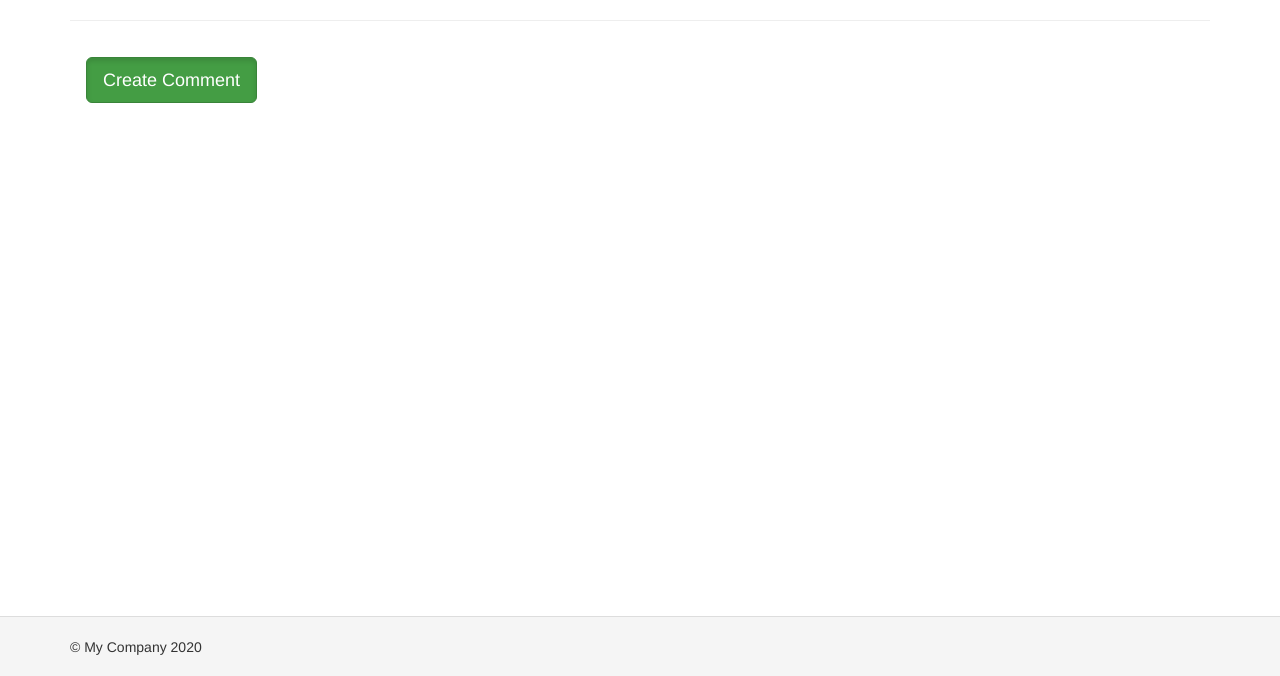
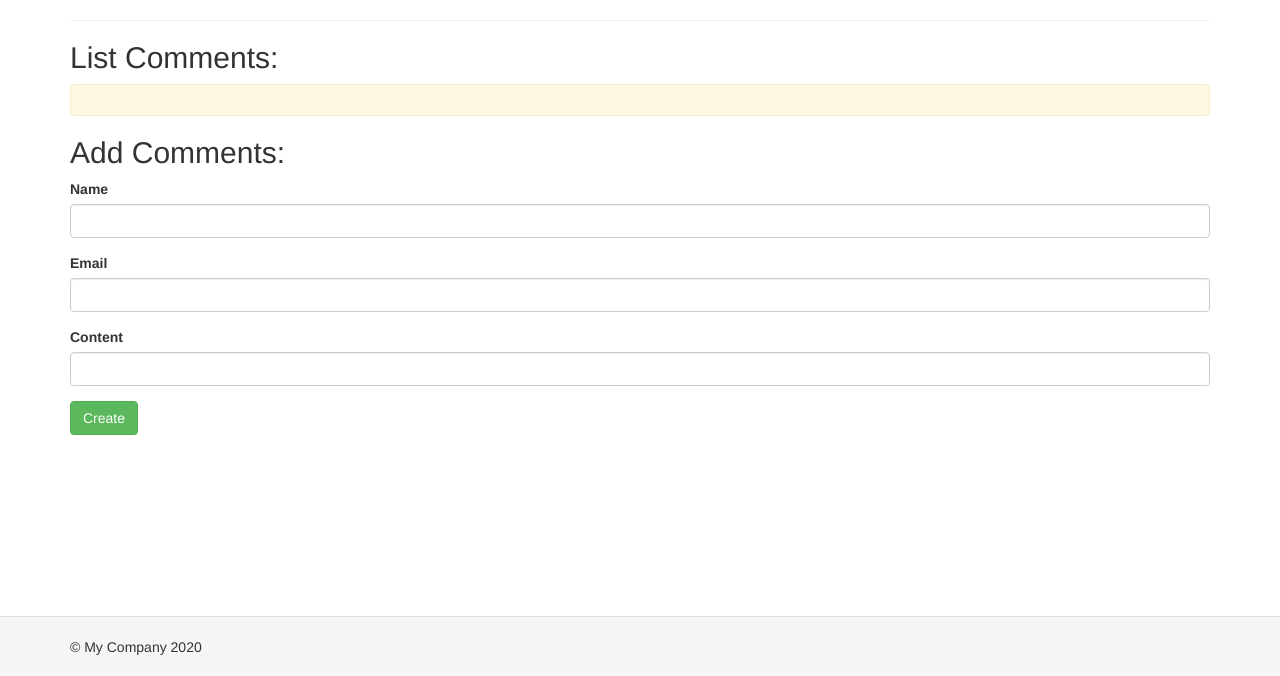
Before and after one commit to HiroRey/Test, a Yii app: template views/post/view.php in a window 1280 px wide. Shown: the part 124-800 px from the top of the page. Run offline with PHP 8.4 and a stand-in for Yii, Linux system fonts and the light colour scheme; the template is opened without the code that fills it, so the values that code supplies are empty; form fields are guessed from the names that the template uses; some libraries are stand-ins or nearby versions.

Commit message:
add create comments in project

```diff
--- a/config/db.php
+++ b/config/db.php
@@ -3,8 +3,8 @@
 return [
     'class' => 'yii\db\Connection',
     'dsn' => 'mysql:host=localhost;dbname=myblog',
-    'username' => 'newUser',
-    'password' => '24z5yyzyX_',
+    'username' => 'myblogUser',
+    'password' => '123456',
     'charset' => 'utf8',
 
     // Schema cache options (for production environment)
--- a/models/Comment.php
+++ b/models/Comment.php
@@ -13,7 +13,7 @@ use Yii;
  * @property string|null $content
  * @property string|null $currentDataCreate
  * @property int|null $postId
- * @property Comment[] $comments
+ * @property Post[] $post
  */
 class Comment extends \yii\db\ActiveRecord
 {
@@ -53,8 +53,8 @@ class Comment extends \yii\db\ActiveRecord
         ];
     }
 
-    public function getComments()
+    public function getPost()
     {
-        $this->hasMany(Comment::class, ['postId' => $this->id]);
+       return $this->hasOne(Post::class, ['id' => 'postId']);
     }
 }
--- a/models/Post.php
+++ b/models/Post.php
@@ -12,6 +12,7 @@ use Yii;
  * @property string|null $shortDescription
  * @property string|null $createData
  * @property string|null $description
+ * @property Comment[] $comments
  */
 class Post extends \yii\db\ActiveRecord
 {
@@ -61,4 +62,9 @@ class Post extends \yii\db\ActiveRecord
             self::SCENARIO_USER_EDIT => ['title', 'shortDescription', 'description']
         ]);
     }
+
+    public function getComments()
+    {
+       return $this->hasMany(Comment::class, ['postId' => 'id']);
+    }
 }
--- a/views/post/view.php
+++ b/views/post/view.php
@@ -1,7 +1,10 @@
 <?php
 /**
+ * @var \app\models\Comment $commentt
  * @var \app\models\Post $post
  */
+use yii\helpers\Html;
+use yii\widgets\ActiveForm;
 ?>
 
 <table class="table">
@@ -22,14 +25,26 @@
 </table>
 
 <hr>
+<h2>List Comments:</h2>
+    <div class="alert alert-warning" role="alert">
+        <?php foreach ($post->comments as $comment) : ?>
+            <h3><?=$comment->name ?></h3>
+            <h3><?=$comment->email ?></h3>
+            <h4><?=$comment->currentDataCreate ?></h4>
+            <p><?=$comment->content ?></p>
+            <p>Name post: <?=$comment->post->title ?></p>
+            <hr>
+        <?php endforeach; ?>
+    </div>
+<h2>Add Comments:</h2>
+<?php  $form = ActiveForm::begin(['action' => '/post/comment/?id=' . $post->id]) ?>
 
-<div class="alert alert-light" role="alert">
-    <?=\yii\helpers\Html::a('Create Comment', "/post/createComment/" . $post->id, ['class' => 'btn btn-success btn-lg active'])?>
+<?=$form->field($commentt, 'name')->textInput()->hint('Пожалуйста, введите ваше имя')?>
+<?=$form->field($commentt, 'email')->textInput()->hint('Пожалуйста, введите ваш email')?>
+<?=$form->field($commentt, 'content')->textInput()->hint('Пожалуйста, введите полное описание')?>
+
+<div class="form-group">
+    <?= Html::submitButton('Create', ['class' => 'btn btn-success']) ?>
 </div>
 
-<div class="alert alert-dark" role="alert">
-<h3><?=$post->comments->name?></h3>
-    <h3><?=$post->comments->email ?></h3>
-    <h4><?=$post->comments->currentDataCreate ?></h4>
-    <p><?=$post->comments->content ?></p>
-</div>
+<?php ActiveForm::end(); ?>
```
Also changed, not shown: controllers/PostController.php (+23 -1 lines), 1 other file.
